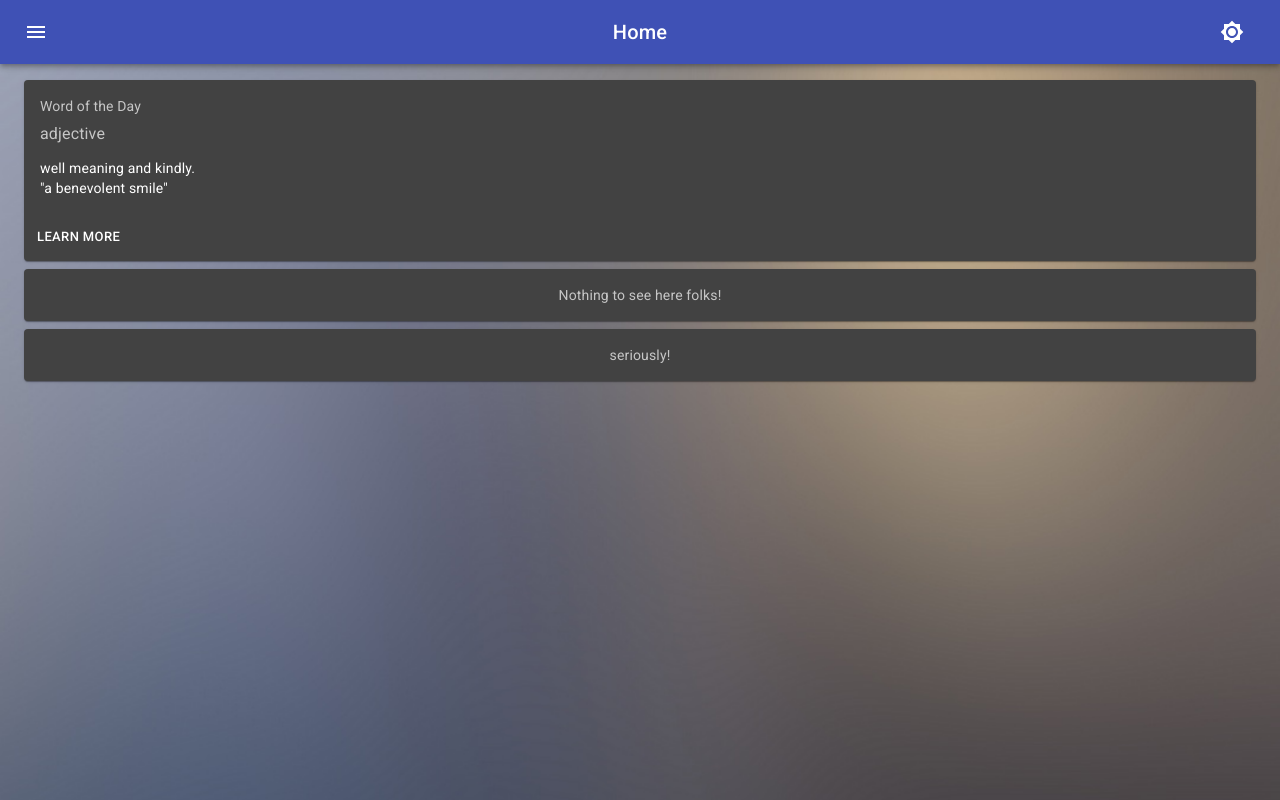
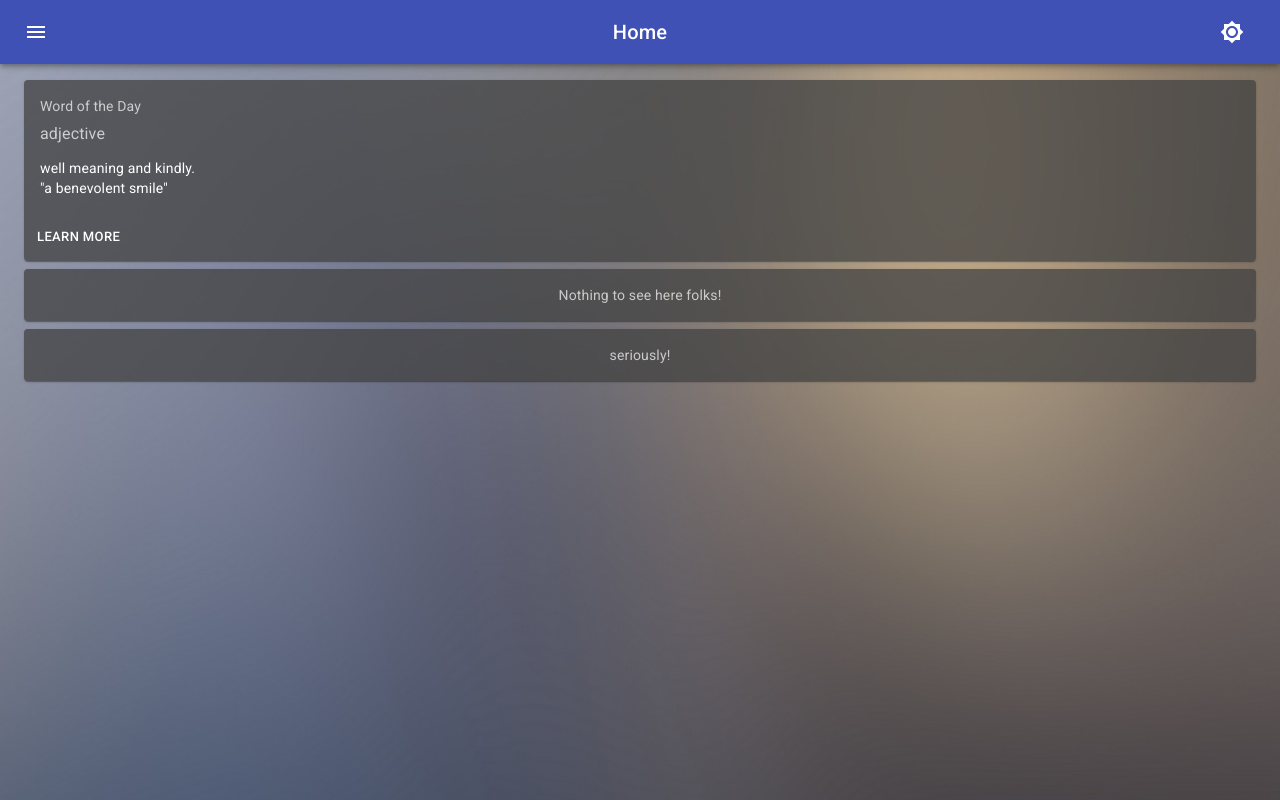
Before and after one commit to blchinezu/react-typescript-learning, a React (Create React App) app: page / in a window 1280 px wide. Built offline with nearby package versions, Linux system fonts and the light colour scheme.

Commit message:
Moved themes data to separate file

```diff
--- a/src/App.tsx
+++ b/src/App.tsx
@@ -6,7 +6,7 @@ import AppBar from "./Components/AppBar";
 import {
   Container,
   ThemeProvider,
-  createMuiTheme, CardMedia,
+  CardMedia,
 } from "@material-ui/core";
 
 import {
@@ -14,22 +14,15 @@ import {
   getDefaultPageIndex,
 } from './Components/Pages';
 
+import {
+  DarkTheme,
+  LightTheme
+} from "./Components/Themes";
+
 interface AppState {
   currentPage: number,
   theme: string,
 }
-
-const lightTheme = createMuiTheme({
-  palette: {
-    type: 'light',
-  },
-});
-
-const darkTheme = createMuiTheme({
-  palette: {
-    type: 'dark',
-  },
-});
 
 export default class App extends React.Component<any, AppState> {
   state = {
@@ -52,7 +45,7 @@ export default class App extends React.Component<any, AppState> {
   render(): React.ReactElement<any, string | React.JSXElementConstructor<any>> | string | number | {} | React.ReactNodeArray | React.ReactPortal | boolean | null | undefined {
 
     // Theme
-    const theme = this.state.theme === 'light' ? lightTheme : darkTheme;
+    const theme = this.state.theme === 'light' ? LightTheme : DarkTheme;
 
     // Current page
     const currentPage = getPage(this.state.currentPage).page;
--- a/src/Components/AppBar.tsx
+++ b/src/Components/AppBar.tsx
@@ -13,14 +13,17 @@ import {
 
 import {
   Menu as MenuIcon,
-  BrightnessHigh as LightThemeIcon,
-  Brightness3 as DarkThemeIcon,
 } from '@material-ui/icons';
 
 import {
   getAllPages,
   getPage,
 } from './Pages';
+
+import {
+  DarkThemeIcon,
+  LightThemeIcon
+} from "./Themes";
 
 interface AppBarProps {
   currentPage: number,
@@ -55,7 +58,7 @@ export default class AppBar extends React.Component<AppBarProps, AppBarState> {
   }
 
   render(): React.ReactElement<any, string | React.JSXElementConstructor<any>> | string | number | {} | React.ReactNodeArray | React.ReactPortal | boolean | null | undefined {
-    const themeIcon = this.props.currentTheme === 'light' ? <DarkThemeIcon/> : <LightThemeIcon/>;
+    const themeIcon = this.props.currentTheme === 'light' ? DarkThemeIcon : LightThemeIcon;
 
     const toolbarStyle = {
       display: 'flex',
--- /dev/null
+++ b/src/Components/Themes.tsx
@@ -0,0 +1,30 @@
+import {createMuiTheme} from "@material-ui/core";
+import React from "react";
+
+import {
+  BrightnessHigh,
+  Brightness3,
+} from '@material-ui/icons';
+
+export const LightThemeIcon = <BrightnessHigh/>;
+export const DarkThemeIcon  = <Brightness3/>;
+
+export const LightTheme = createMuiTheme({
+  palette: {
+    type: 'light',
+    background: {
+      paper: "rgba(255,255,255,0.75)",
+      default: "rgba(255,255,255,0.75)",
+    },
+  },
+});
+
+export const DarkTheme = createMuiTheme({
+  palette: {
+    type: 'dark',
+    background: {
+      paper: "rgba(66,66,66,0.75)",
+      default: "rgba(66,66,66,0.75)",
+    },
+  },
+});
```
